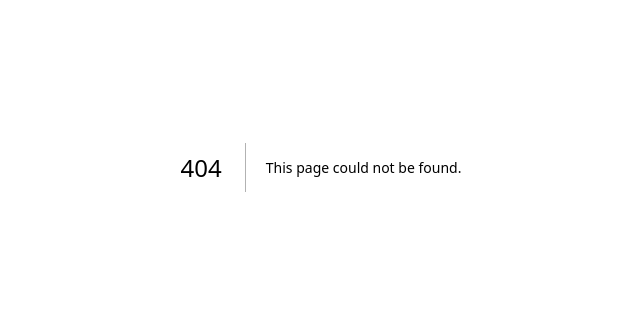
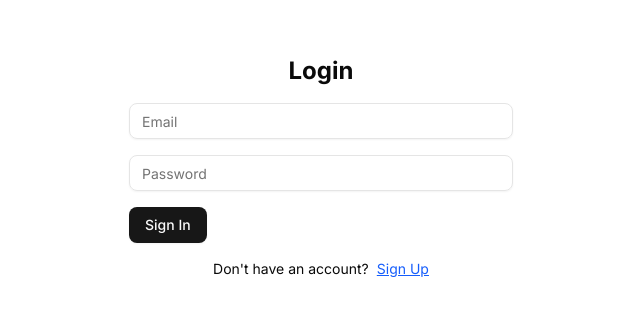
Before and after one commit to Shimana-hub/devbrew, a Next.js app: page /auth in a window 1280 px wide. Before the commit this address had no page. Shown: the part 233-548 px from the top of the page, without its empty margins (319-959 px from the left). Built offline with nearby package versions, Linux system fonts and the light colour scheme; no server answers.

Commit message:
🔐 Add Supabase auth (signup & login UI) and integration

```diff
--- a/package.json
+++ b/package.json
@@ -15,6 +15,7 @@
     "@dnd-kit/utilities": "^3.2.2",
     "@radix-ui/react-slot": "^1.2.3",
     "@radix-ui/react-tabs": "^1.1.12",
+    "@supabase/supabase-js": "^2.50.0",
     "class-variance-authority": "^0.7.1",
     "clsx": "^2.1.1",
     "lucide-react": "^0.522.0",
--- /dev/null
+++ b/src/app/auth/page.tsx
@@ -0,0 +1,61 @@
+"use client";
+
+import { useState } from "react";
+import { supabase } from "@/lib/supabase";
+import { useRouter } from "next/navigation";
+import { Input } from "@/components/ui/input";
+import { Button } from "@/components/ui/button";
+
+export default function AuthPage() {
+  const [email, setEmail] = useState("");
+  const [password, setPassword] = useState("");
+  const [mode, setMode] = useState<"signin" | "signup">("signin");
+  const [error, setError] = useState("");
+  const router = useRouter();
+
+  const handleSubmit = async () => {
+    setError("");
+    const fn = mode === "signin" ? supabase.auth.signInWithPassword : supabase.auth.signUp;
+    const { error } = await fn({ email, password });
+    if (error) return setError(error.message);
+    router.push("/");
+  };
+
+  return (
+    <div className="min-h-screen flex flex-col items-center justify-center p-4">
+      <div className="max-w-sm w-full space-y-4">
+        <h1 className="text-2xl font-bold text-center">
+          {mode === "signin" ? "Login" : "Register"}
+        </h1>
+
+        <Input
+          placeholder="Email"
+          type="email"
+          value={email}
+          onChange={(e) => setEmail(e.target.value)}
+        />
+        <Input
+          placeholder="Password"
+          type="password"
+          value={password}
+          onChange={(e) => setPassword(e.target.value)}
+        />
+        <Button onClick={handleSubmit}>
+          {mode === "signin" ? "Sign In" : "Sign Up"}
+        </Button>
+
+        {error && <p className="text-destructive text-sm">{error}</p>}
+
+        <p className="text-sm text-center">
+          {mode === "signin" ? "Don't have an account?" : "Already have an account?"}
+          <button
+            onClick={() => setMode(mode === "signin" ? "signup" : "signin")}
+            className="ml-2 underline text-blue-600"
+          >
+            {mode === "signin" ? "Sign Up" : "Log In"}
+          </button>
+        </p>
+      </div>
+    </div>
+  );
+}
--- a/src/components/layouts/DashboardLayout.tsx
+++ b/src/components/layouts/DashboardLayout.tsx
@@ -14,8 +14,12 @@ export default function DashboardLayout({
       <aside className="w-64 bg-muted p-4 border-r">
         <h2 className="text-xl font-bold mb-6">☕ DevBrew</h2>
         <nav className="flex flex-col gap-4">
-          <Link href="/" className="hover:underline">Dashboard</Link>
-          <Link href="/settings" className="hover:underline">Settings</Link>
+          <Link href="/" className="hover:underline">
+            Dashboard
+          </Link>
+          <Link href="/settings" className="hover:underline">
+            Settings
+          </Link>
         </nav>
       </aside>
 
@@ -24,6 +28,13 @@ export default function DashboardLayout({
         {/* Topbar */}
         <header className="flex justify-between items-center border-b px-6 py-4">
           <h1 className="text-2xl font-semibold">Dashboard</h1>
+          <Link
+            href="/auth"
+            className="hover:underline text-sm text-muted-foreground"
+          >
+            Login
+          </Link>
+
           <ThemeToggle />
         </header>
 
--- a/src/components/widgets/Bookmarks.tsx
+++ b/src/components/widgets/Bookmarks.tsx
@@ -1,6 +1,6 @@
 "use client";
 
-import { useState } from "react";
+import { useState, useEffect } from "react";
 import { useDashboardStore } from "@/lib/store";
 import { WidgetContainer } from "./WidgetContainer";
 import { Input } from "@/components/ui/input";
--- a/src/components/widgets/PomodoroTimer.tsx
+++ b/src/components/widgets/PomodoroTimer.tsx
@@ -1,6 +1,6 @@
 "use client";
 
-import { useEffect } from "react";
+import { useEffect, useState } from "react";
 import { useDashboardStore } from "@/lib/store";
 import { WidgetContainer } from "./WidgetContainer";
 import { Button } from "@/components/ui/button";
--- /dev/null
+++ b/src/lib/supabase.ts
@@ -0,0 +1,6 @@
+import { createClient } from "@supabase/supabase-js";
+
+export const supabase = createClient(
+  process.env.NEXT_PUBLIC_SUPABASE_URL!,
+  process.env.NEXT_PUBLIC_SUPABASE_ANON_KEY!
+);
```
Also changed, not shown: 2 other files (tests, documents, lock files or other folders).
